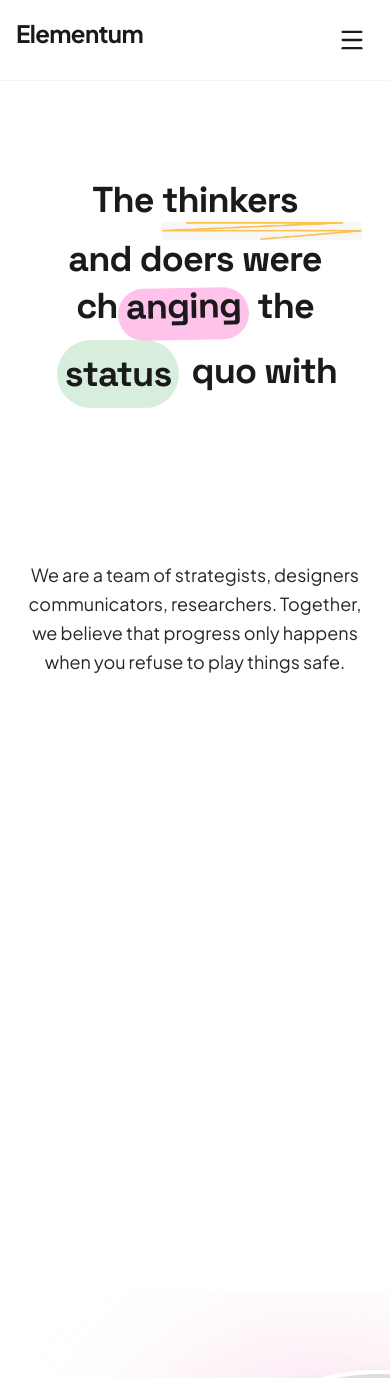
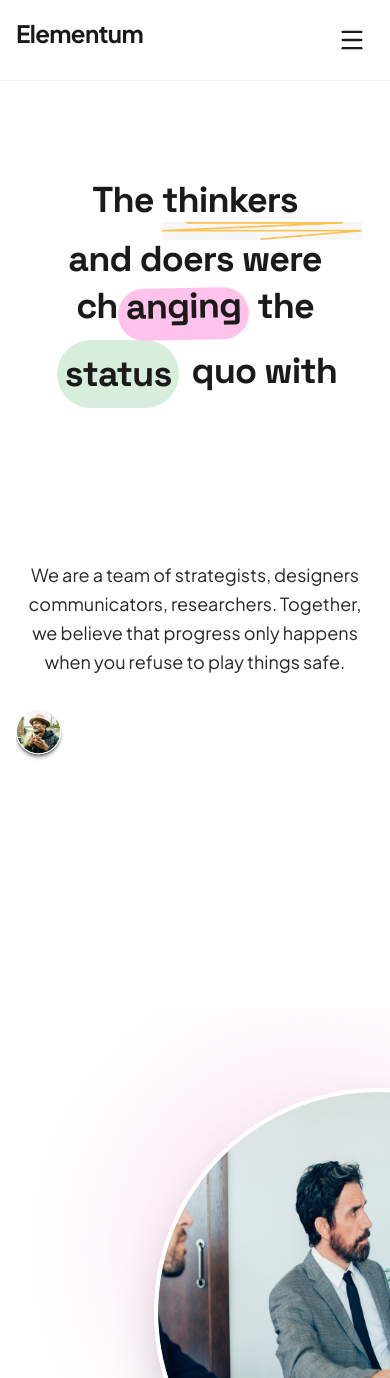
Before and after one commit to nadiya-code/elementum, a React (Vite) app: page / in a window 390 px wide. Shown: the top 1378 px of the page. Built offline with nearby package versions, Linux system fonts and the light colour scheme.

Commit message:
responsiveness

```diff
--- a/src/components/AvatarGrid.jsx
+++ b/src/components/AvatarGrid.jsx
@@ -2,58 +2,99 @@ import React from 'react';
 
 function AvatarGrid() {
   const avatars = [
-    // Your laptop positioning metrics remain completely untouched:
-    { id: 1, url: 'img21.jpeg', topClass: 'xl:top-[195px]', leftClass: 'xl:left-[38px]', isSpecialBorder: false },
+    { id: 1, url: 'img21.jpeg', topClass: 'xl:top-[195px]', leftClass: 'xl:left-[38px]' },
     { id: 2, url: 'img20.jpeg', topClass: 'xl:top-[139px]', leftClass: 'xl:left-[199px]', isSpecialBorder: true },
-    { id: 3, url: 'img19.jpeg', topClass: 'xl:top-[0px]',   leftClass: 'xl:left-[553px]', isSpecialBorder: false },
-    { id: 4, url: 'img22.jpeg', topClass: 'xl:top-[226px]', leftClass: 'xl:left-[677px]', isSpecialBorder: false },
-    { id: 5, url: 'img23.jpeg', topClass: 'xl:top-[55px]',  leftClass: 'xl:left-[977px]', isSpecialBorder: false },
-    { id: 6, url: 'img7.jpeg',  topClass: 'xl:top-[139px]', leftClass: 'xl:left-[1144px]', isSpecialBorder: true },
-    { id: 7, url: 'img24.jpeg', topClass: 'xl:top-[0px]',   leftClass: 'xl:left-[1414px]', isSpecialBorder: false },
-    { id: 8, url: 'img9.jpeg',  topClass: 'xl:top-[159px]', leftClass: 'xl:left-[1656px]', isSpecialBorder: false },
+    { id: 3, url: 'img19.jpeg', topClass: 'xl:top-[0px]', leftClass: 'xl:left-[553px]' },
+    { id: 4, url: 'img22.jpeg', topClass: 'xl:top-[226px]', leftClass: 'xl:left-[677px]' },
+    { id: 5, url: 'img23.jpeg', topClass: 'xl:top-[55px]', leftClass: 'xl:left-[977px]' },
+    { id: 6, url: 'img7.jpeg', topClass: 'xl:top-[139px]', leftClass: 'xl:left-[1144px]', isSpecialBorder: true },
+    { id: 7, url: 'img24.jpeg', topClass: 'xl:top-[0px]', leftClass: 'xl:left-[1414px]', isSpecialBorder: true },
+    { id: 8, url: 'img9.jpeg', topClass: 'xl:top-[159px]', leftClass: 'xl:left-[1656px]', isSpecialBorder: true },
   ];
 
   return (
-    /* 1. We use a CSS variable to calculate the exact scaling multiplier: (Screen Width / 1844px Canvas)
-      2. The container height calculation updates dynamically to prevent gaps or overlapping elements.
-    */
-    <div
-      className="w-full flex justify-center items-center overflow-visible my-12"
-      style={{
-        '--grid-scale': 'max(0.22, min(1, calc(92vw / 1844)))',
-        height: 'calc(453px * var(--grid-scale))'
-      }}
-    >
-      {/* ZOOM CANVAS:
-        Uses the exact scale multiplier computed above.
-        This keeps all layout elements relative, perfectly grouped, and completely visible on phone displays.
-      */}
+    <div className="w-full flex justify-center py-8 overflow-hidden">
+
+      {/* DESKTOP / LAPTOP VIEW - EXACT SAME AS YOUR CURRENT DESIGN */}
       <div
-        className="relative shrink-0 select-none pointer-events-auto origin-center transition-transform duration-150"
-        style={{
-          width: '1844px',
-          height: '453px',
-          transform: 'scale(var(--grid-scale))'
-        }}
+        className="relative hidden xl:block shrink-0"
+        style={{ width: '1900px', height: '453px' }}
       >
         {avatars.map((avatar, index) => (
           <div
             key={avatar.id}
-            className={`absolute ${avatar.topClass} ${avatar.leftClass} w-[226px] h-[226px] rounded-full overflow-hidden shadow-lg hover:scale-105 hover:z-50 transition-transform duration-300 bg-neutral-100 ${
-              avatar.isSpecialBorder
-                ? 'border-[8px] border-white shadow-xl'
-                : 'border-4 border-white'
-            }`}
+            className={`absolute ${avatar.topClass} ${avatar.leftClass}
+              w-[226px] h-[226px]
+              rounded-full overflow-hidden
+              bg-neutral-100
+              transition-all duration-300
+              hover:scale-110 hover:z-30
+              ${
+                avatar.isSpecialBorder
+                  ? 'border-[8px] border-white shadow-xl'
+                  : 'border-4 border-white shadow-lg'
+              }
+            `}
             style={{ zIndex: 10 - index }}
           >
             <img
               src={avatar.url}
               alt={`Team member ${index + 1}`}
-              className="w-full h-full object-cover rounded-full"
+              className="w-full h-full object-cover"
               loading="lazy"
             />
           </div>
         ))}
+      </div>
+
+      {/* MOBILE / TABLET VIEW - SAME DESIGN SCALED DOWN */}
+      <div className="xl:hidden w-full overflow-x-auto">
+        <div
+          className="
+            relative
+            origin-top-left
+            scale-[0.20]
+            sm:scale-[0.30]
+            md:scale-[0.42]
+          "
+          style={{
+            width: '1900px',
+            height: '453px',
+            marginBottom: '-250px',
+          }}
+        >
+          {avatars.map((avatar, index) => (
+            <div
+              key={avatar.id}
+              className={`absolute
+                ${
+                  avatar.topClass
+                    .replace('xl:top-', 'top-')
+                }
+                ${
+                  avatar.leftClass
+                    .replace('xl:left-', 'left-')
+                }
+                w-[226px] h-[226px]
+                rounded-full overflow-hidden
+                bg-neutral-100
+                ${
+                  avatar.isSpecialBorder
+                    ? 'border-[8px] border-white shadow-xl'
+                    : 'border-4 border-white shadow-lg'
+                }
+              `}
+              style={{ zIndex: 10 - index }}
+            >
+              <img
+                src={avatar.url}
+                alt={`Team member ${index + 1}`}
+                className="w-full h-full object-cover"
+                loading="lazy"
+              />
+            </div>
+          ))}
+        </div>
       </div>
 
     </div>
```
